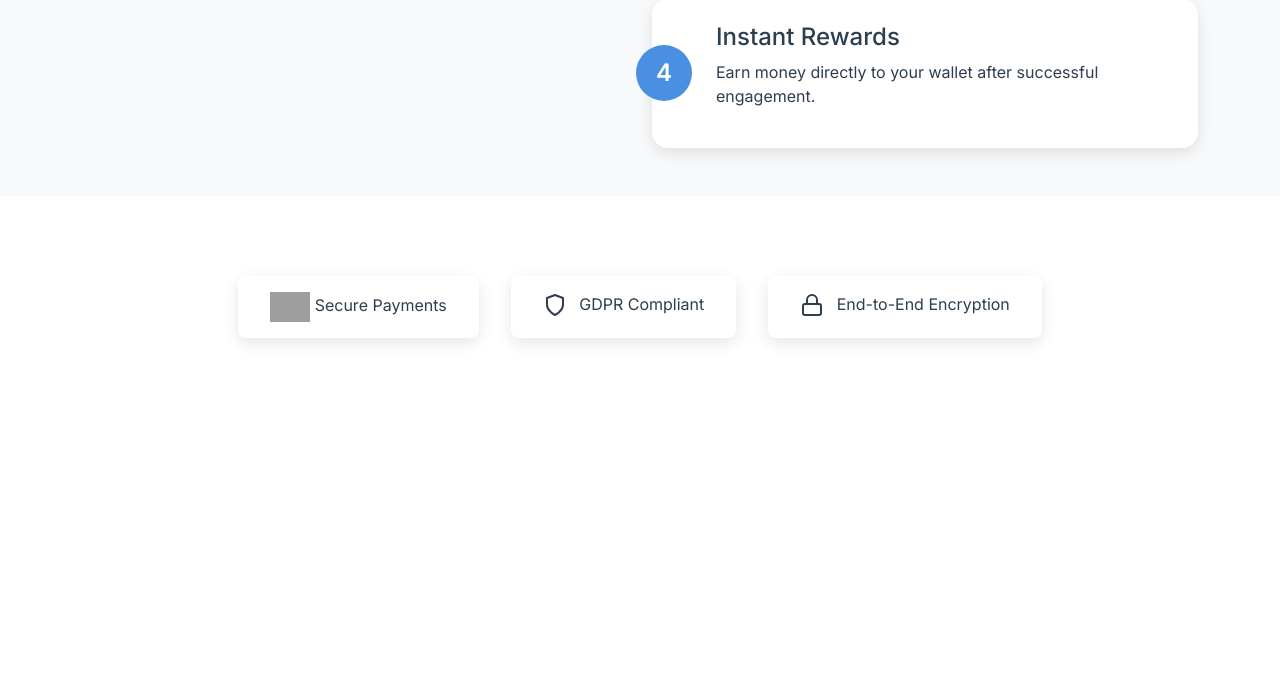
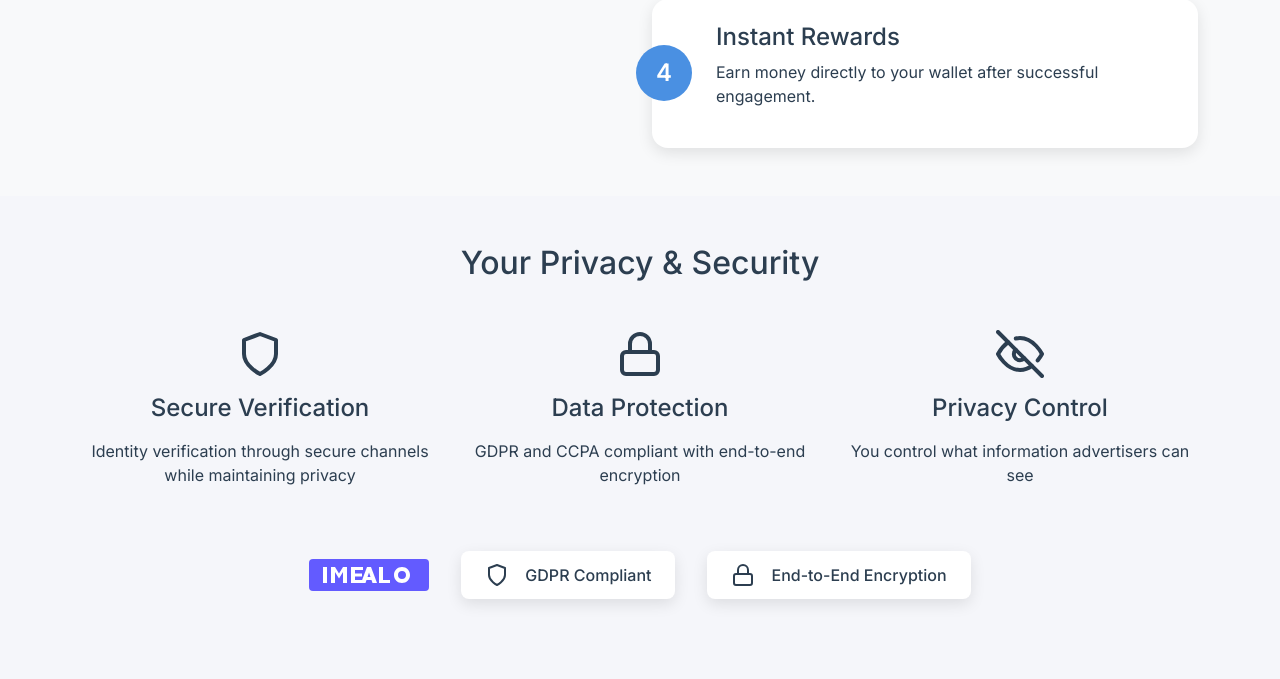
Before and after one commit to mlyongardiner/aditt-site, a Flask app: page / in a window 1280 px wide. Shown: the part 3318-3997 px from the top of the page. Before the commit the page ends 3661 px from the top, so only its background shows below. Run offline with Flask 3, Linux system fonts and the light colour scheme; some libraries are stand-ins or nearby versions; grey boxes are pictures that could not be loaded.

Commit message:
Agent query: Please check if the trust signals section shows: 1. Three main security features with icons, 2. Trust badges at the bottom including Stripe secure payments, 3. Proper styling and responsiveness
Enhance trust signals section with improved design and added privacy/security information.

Screenshot: https://storage.googleapis.com/screenshot-production-us-central1/0ffc51b7-d2cf-49eb-bf3c-e417bce69829/f5d3f2f7-efb0-49d6-9181-cbdbfd19d3f8.jpg

```diff
--- a/static/css/style.css
+++ b/static/css/style.css
@@ -136,18 +136,42 @@ body {
 }
 
 /* Trust Signals */
+.trust-signals {
+    background: var(--light);
+}
+
+.trust-signals i {
+    color: var(--primary-color);
+}
+
+.trust-signals h3 {
+    font-size: 1.5rem;
+    margin-bottom: 1rem;
+}
+
 .trust-badges {
     display: flex;
     justify-content: center;
+    align-items: center;
     gap: 2rem;
     margin: 2rem 0;
+    flex-wrap: wrap;
 }
 
 .trust-badge {
-    padding: 1rem 2rem;
+    padding: 0.75rem 1.5rem;
     background: white;
     border-radius: 0.5rem;
     box-shadow: 0 5px 15px rgba(0,0,0,0.1);
+    display: flex;
+    align-items: center;
+    gap: 0.5rem;
+    font-weight: 500;
+}
+
+.trust-badge i {
+    width: 20px;
+    height: 20px;
 }
 
 /* Animations */
--- a/templates/index.html
+++ b/templates/index.html
@@ -305,11 +305,32 @@
     <!-- Trust Signals -->
     <section class="trust-signals py-5">
         <div class="container">
-            <div class="trust-badges">
-                <div class="trust-badge">
-                    <img src="https://stripe.com/img/v3/home/twitter.svg" alt="Stripe" height="30">
-                    <span>Secure Payments</span>
+            <h2 class="text-center mb-5">Your Privacy & Security</h2>
+            <div class="row g-4">
+                <div class="col-md-4">
+                    <div class="text-center">
+                        <i data-feather="shield" class="mb-3" style="width: 48px; height: 48px;"></i>
+                        <h3>Secure Verification</h3>
+                        <p>Identity verification through secure channels while maintaining privacy</p>
+                    </div>
                 </div>
+                <div class="col-md-4">
+                    <div class="text-center">
+                        <i data-feather="lock" class="mb-3" style="width: 48px; height: 48px;"></i>
+                        <h3>Data Protection</h3>
+                        <p>GDPR and CCPA compliant with end-to-end encryption</p>
+                    </div>
+                </div>
+                <div class="col-md-4">
+                    <div class="text-center">
+                        <i data-feather="eye-off" class="mb-3" style="width: 48px; height: 48px;"></i>
+                        <h3>Privacy Control</h3>
+                        <p>You control what information advertisers can see</p>
+                    </div>
+                </div>
+            </div>
+            <div class="trust-badges mt-5">
+                <img src="{{ url_for('static', filename='images/stripe-secure.svg') }}" alt="Stripe Secure Payments">
                 <div class="trust-badge">
                     <i data-feather="shield" class="me-2"></i>
                     <span>GDPR Compliant</span>
```
Also changed, not shown: static/images/stripe-secure.svg (added).
